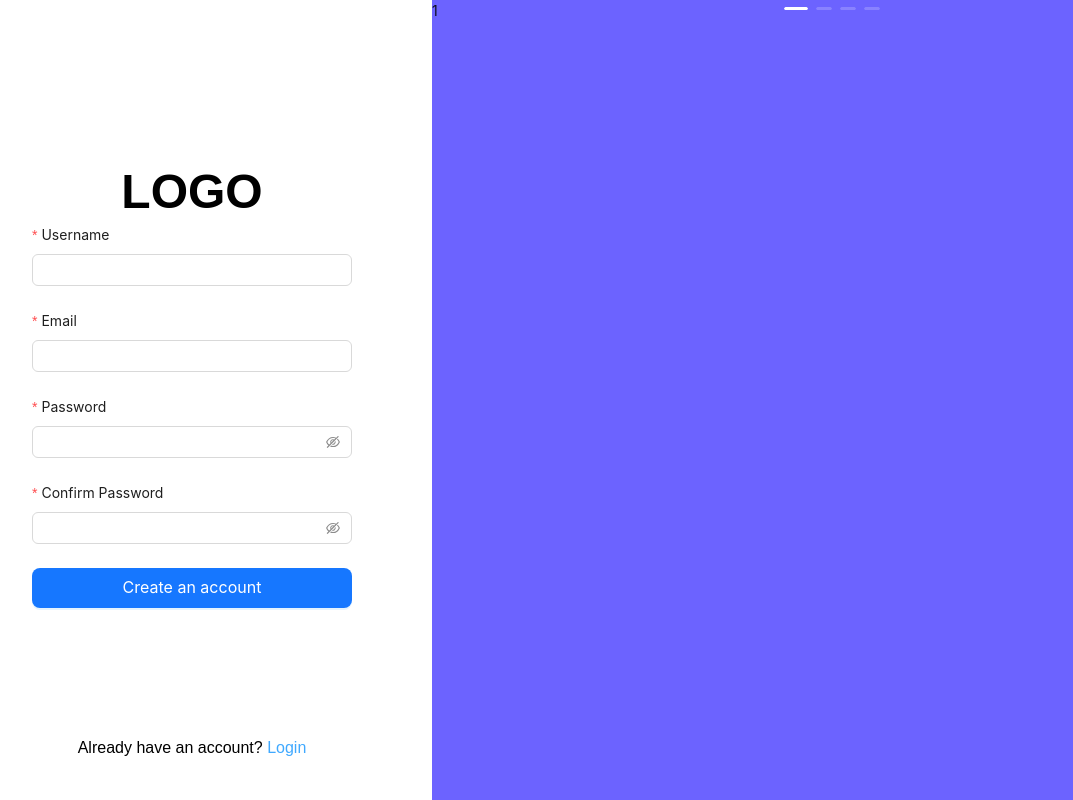
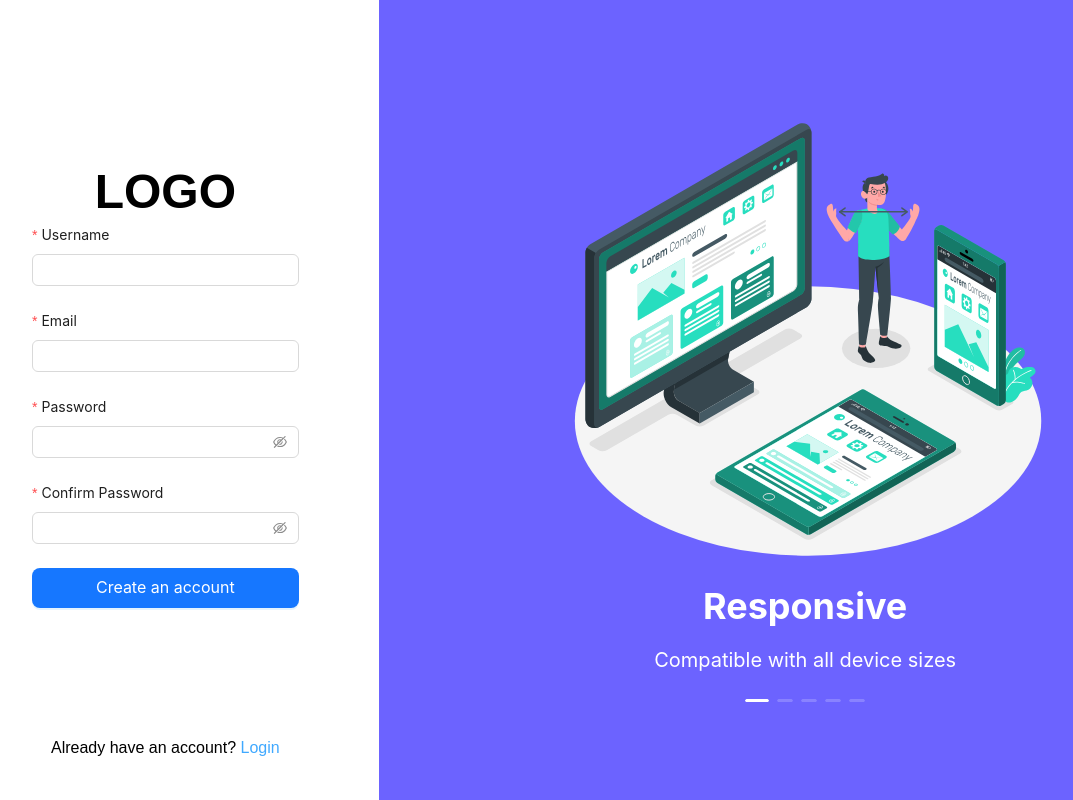
Before and after one commit to eflatuna/mern_pos_application, a React (Create React App) app in the folder client/: page /register in a window 1280 px wide. Shown: the whole page, without its empty margins (48-1121 px from the left). Built offline with nearby package versions, Linux system fonts and the light colour scheme.

Commit message:
Refactor Carousel component in Register page: update layout and content

```diff
--- a/client/src/pages/auth/Register.jsx
+++ b/client/src/pages/auth/Register.jsx
@@ -76,22 +76,77 @@ const Register = () => {
 						</Link>
 					</div>
 				</div>
-				<div className="xl:w-4/6 min-w-[800px] bg-[#6c63ff]">
+				<div className="xl:w-4/6 lg:w-3/5 md:w-1/2 md:flex hidden  bg-[#6c63ff]">
+					<div className="w-full h-full flex items-center">
 						<div className="w-full">
-						<Carousel>
-							<div>
-								<h3>1</h3>
+							<Carousel className="!h-full">
+								<div className="!flex flex-col items-center justify-center h-full mb-10 ">
+									<img
+										src="/images/responsive.svg"
+										alt="responsive"
+										className="w-[600px] h-[500px]"
+									/>
+									<h3 className="text-4xl text-center font-bold text-white">
+										Responsive
+									</h3>
+									<p className="mt-5 text-xl text-center text-white">
+										Compatible with all device sizes{" "}
+									</p>
 								</div>
-							<div>
-								<h3>2</h3>
+								<div className="!flex flex-col items-center justify-center h-full mb-10">
+									<img
+										src="/images/responsive.svg"
+										alt="responsive"
+										className="w-[600px] h-[500px]"
+									/>
+									<h3 className="text-4xl text-center font-bold text-white">
+										Responsive
+									</h3>
+									<p className="mt-5 text-xl text-center text-white">
+										Compatible with all device sizes{" "}
+									</p>
 								</div>
-							<div>
-								<h3>3</h3>
+								<div className="!flex flex-col items-center justify-center h-full mb-10">
+									<img
+										src="/images/responsive.svg"
+										alt="responsive"
+										className="w-[600px] h-[500px]"
+									/>
+									<h3 className="text-4xl text-center font-bold text-white">
+										Responsive
+									</h3>
+									<p className="mt-5 text-xl text-center text-white">
+										Compatible with all device sizes{" "}
+									</p>
 								</div>
-							<div>
-								<h3>4</h3>
+								<div className="!flex flex-col items-center justify-center h-full mb-10">
+									<img
+										src="/images/responsive.svg"
+										alt="responsive"
+										className="w-[600px] h-[500px]"
+									/>
+									<h3 className="text-4xl text-center font-bold text-white">
+										Responsive
+									</h3>
+									<p className="mt-5 text-xl text-center text-white">
+										Compatible with all device sizes{" "}
+									</p>
+								</div>
+								<div className="!flex flex-col items-center justify-center h-full mb-10">
+									<img
+										src="/images/responsive.svg"
+										alt="responsive"
+										className="w-[600px] h-[500px]"
+									/>
+									<h3 className="text-4xl text-center font-bold text-white">
+										Responsive
+									</h3>
+									<p className="mt-5 text-xl text-center text-white">
+										Compatible with all device sizes{" "}
+									</p>
 								</div>
 							</Carousel>
+						</div>
 					</div>
 				</div>
 			</div>
```
Lines whose indentation alone changed are shown as unchanged.
